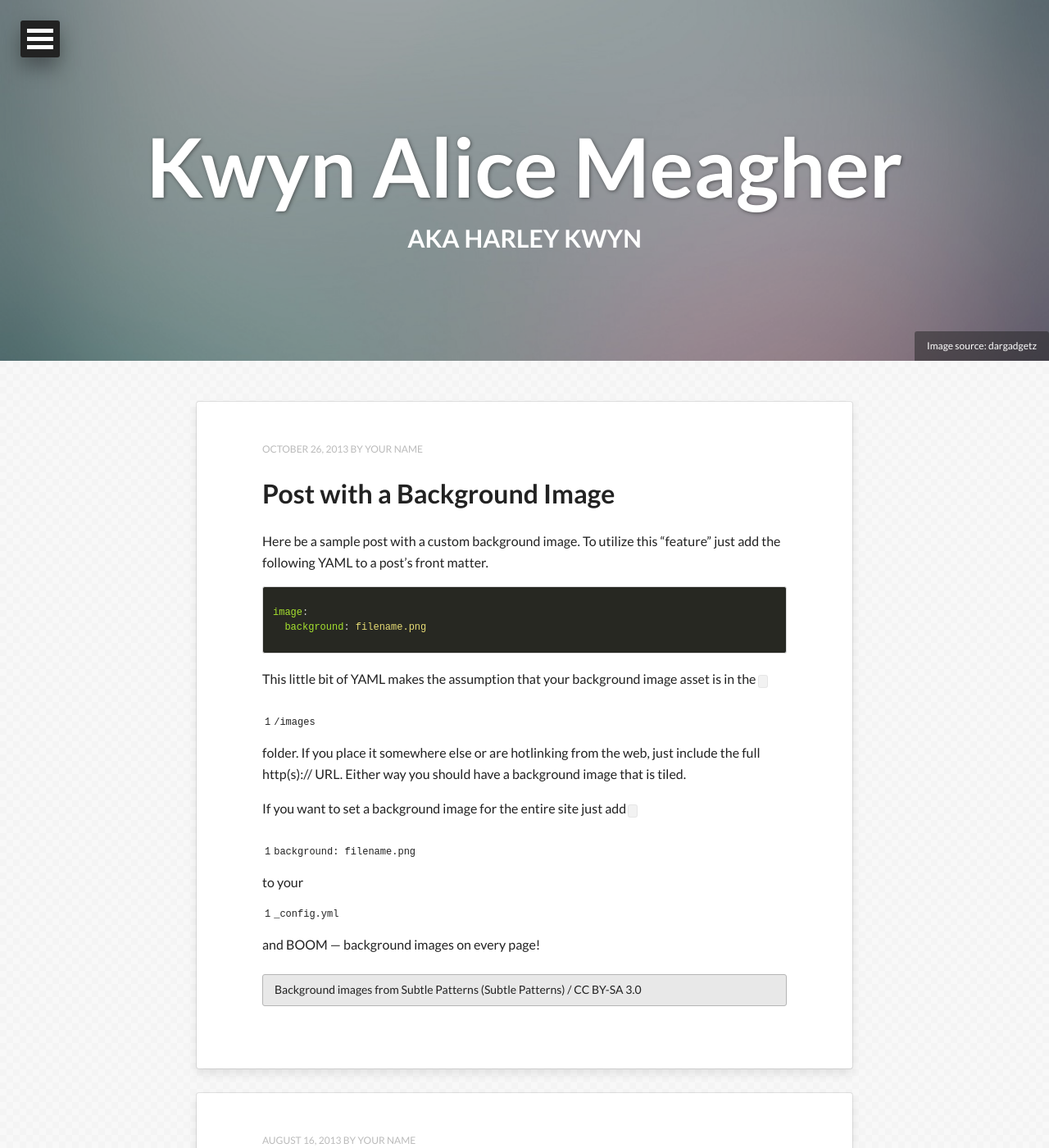
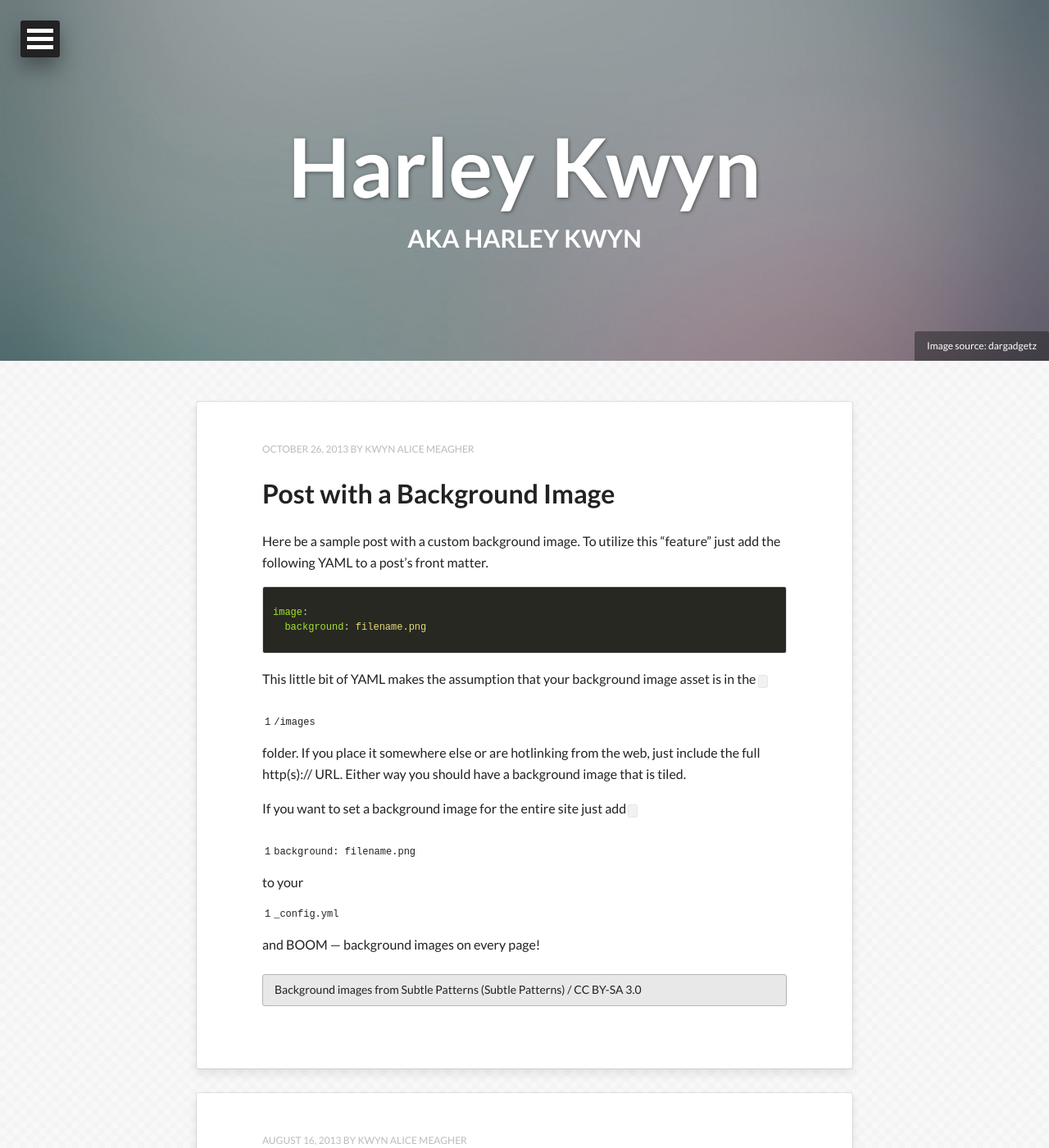
Before and after one commit to Eduardo-Cabrera/HarleyKwyn.github.io, a Jekyll site: the page built from index.html, in a window 1280 px wide and 1400 px high. Shown: the whole window at 82% size. Built offline with Jekyll 4.4.1, drawn with Linux system fonts in a browser that asks for light colours; nearby versions of some CDN libraries; the list of posts is cut into pages by our own code; some of the changed text lies outside the part shown.

```diff
--- a/_config.yml
+++ b/_config.yml
@@ -1,14 +1,14 @@
-title:            Kwyn Alice Meagher
-description:      Aka Harley Kwyn
+title:            Harley Kwyn
+description:      Hacking ALL the things
 disqus_shortname:
 #Your site's domain goes here. Leave localhost server or blank when working locally.
 url:              http://harleykwyn.github.io
 
 # Owner/author information
 owner:
-  name:           Your Name
-  avatar:         http://25.media.tumblr.com/eacc522f4fecfecfc39d99f9e5d0a7e4/tumblr_mynbaiN1F71r2cphco5_1280.jpg
-  bio:            "Hack Reactor Student. biohacker and hacker in general "
+  name:           Kwyn Alice Meagher
+  avatar:
+  bio:            "Aka Harley Kwyn. Hack Reactor Student. biohacker and hacker in general "
   email:          kwyn.meagher@gmail.com
   # Social networking links used in footer. Update and remove as you like.
   twitter:        https://twitter.com/HarleyKwyn
```
Also changed, not shown: 1 other file.
